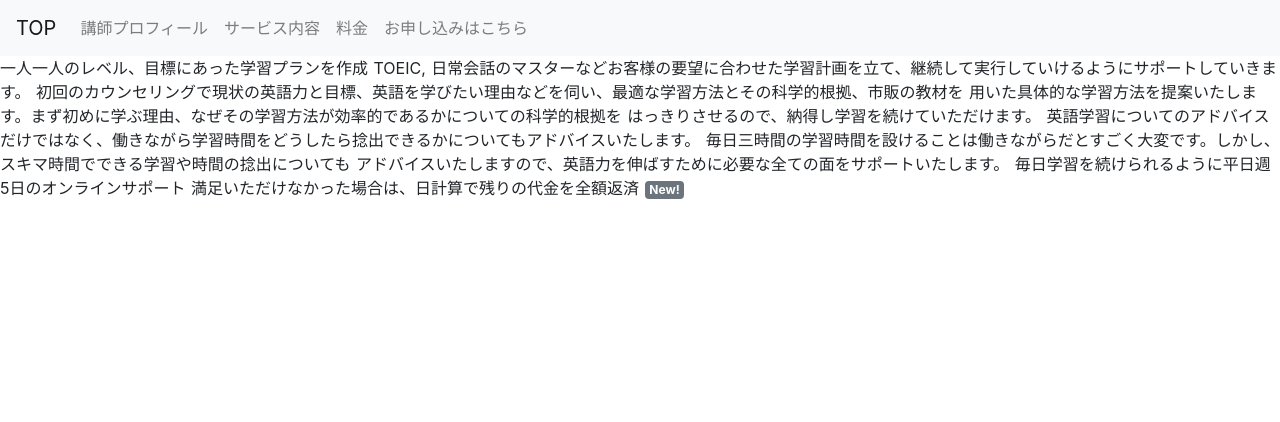
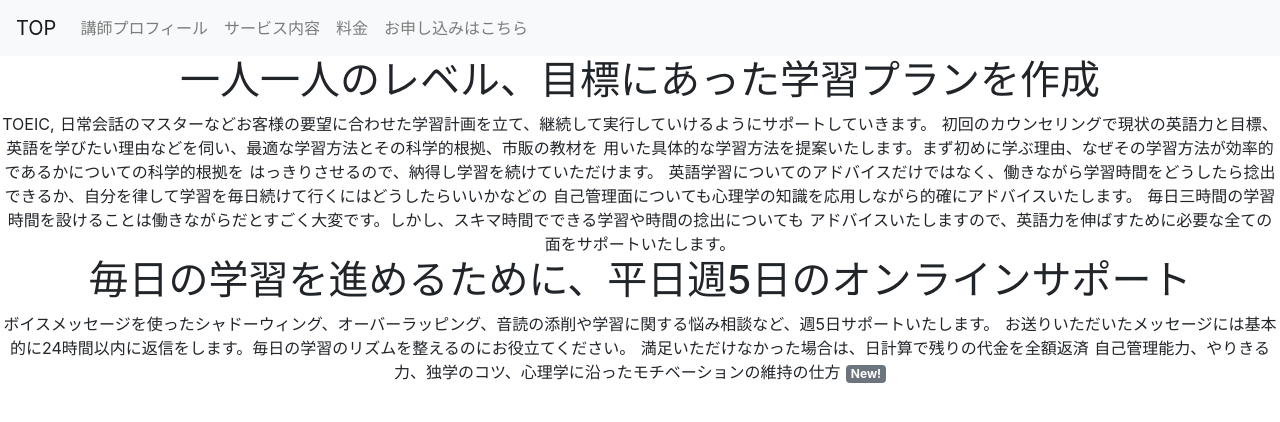
Before and after one commit to masalennon/myEnglish, a Nuxt app: page /content in a window 1280 px wide. Shown: the top 422 px of the page. Built offline with nearby package versions, Linux system fonts and the light colour scheme.

Commit message:
ran npm run generate command to deploy on Netlify

```diff
--- a/pages/content.vue
+++ b/pages/content.vue
@@ -1,28 +1,43 @@
 <template>
-  <div>
+  <div class="content">
 
-    一人一人のレベル、目標にあった学習プランを作成
+	<h1>
+	  一人一人のレベル、目標にあった学習プランを作成
+	</h1>
 	TOEIC, 日常会話のマスターなどお客様の要望に合わせた学習計画を立て、継続して実行していけるようにサポートしていきます。
 	初回のカウンセリングで現状の英語力と目標、英語を学びたい理由などを伺い、最適な学習方法とその科学的根拠、市販の教材を
 	用いた具体的な学習方法を提案いたします。まず初めに学ぶ理由、なぜその学習方法が効率的であるかについての科学的根拠を
 	はっきりさせるので、納得し学習を続けていただけます。
 
-	英語学習についてのアドバイスだけではなく、働きながら学習時間をどうしたら捻出できるかについてもアドバイスいたします。
+	英語学習についてのアドバイスだけではなく、働きながら学習時間をどうしたら捻出できるか、自分を律して学習を毎日続けて行くにはどうしたらいいかなどの
+	自己管理面についても心理学の知識を応用しながら的確にアドバイスいたします。
 	毎日三時間の学習時間を設けることは働きながらだとすごく大変です。しかし、スキマ時間でできる学習や時間の捻出についても
 	アドバイスいたしますので、英語力を伸ばすために必要な全ての面をサポートいたします。
 
 
-	毎日学習を続けられるように平日週5日のオンラインサポート
+	<h1>
+	  毎日の学習を進めるために、平日週5日のオンラインサポート
+	</h1>
+	ボイスメッセージを使ったシャドーウィング、オーバーラッピング、音読の添削や学習に関する悩み相談など、週5日サポートいたします。
+	お送りいただいたメッセージには基本的に24時間以内に返信をします。毎日の学習のリズムを整えるのにお役立てください。
 
 	満足いただけなかった場合は、日計算で残りの代金を全額返済
+
+	自己管理能力、やりきる力、独学のコツ、心理学に沿ったモチベーションの維持の仕方
 	<nuxt/>
 	<b-badge>New!</b-badge>
   </div>
 </template>
 
 <style>
+.content {
+  text-align: center;
+}
+
+
 html {
   font-family: "Source Sans Pro", -apple-system, BlinkMacSystemFont, "Segoe UI", Roboto, "Helvetica Neue", Arial, sans-serif;
+  text-align: center;
   font-size: 16px;
   word-spacing: 1px;
   -ms-text-size-adjust: 100%;
--- a/pages/price.vue
+++ b/pages/price.vue
@@ -24,19 +24,19 @@
 		</tr>
 		<tr>
 		  <td class="data fst">
-			タブ型
+			英語教育会社A
 		  </td>
 		  <td class="data">
-			タブ型
+			150,000円
 		  </td>
 		  <td class="data">
-			Geckoエンジン
+			50,000円
 		  </td>
 		  <td class="data">
-			Linux対応
+			週2回1回90分
 		  </td>
 		  <td class="data">
-			89言語対応
+			3ヶ月
 		  </td>
 		</tr>
 		<tr>
```
